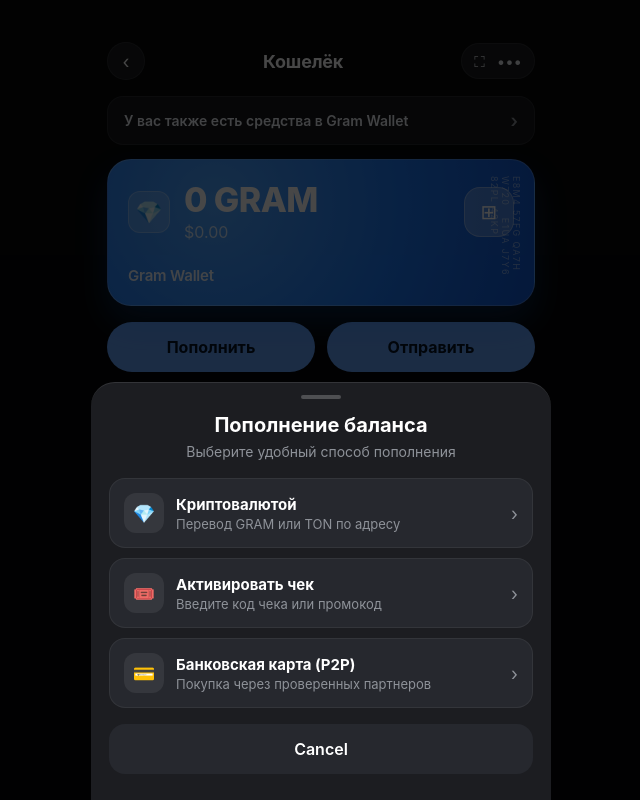
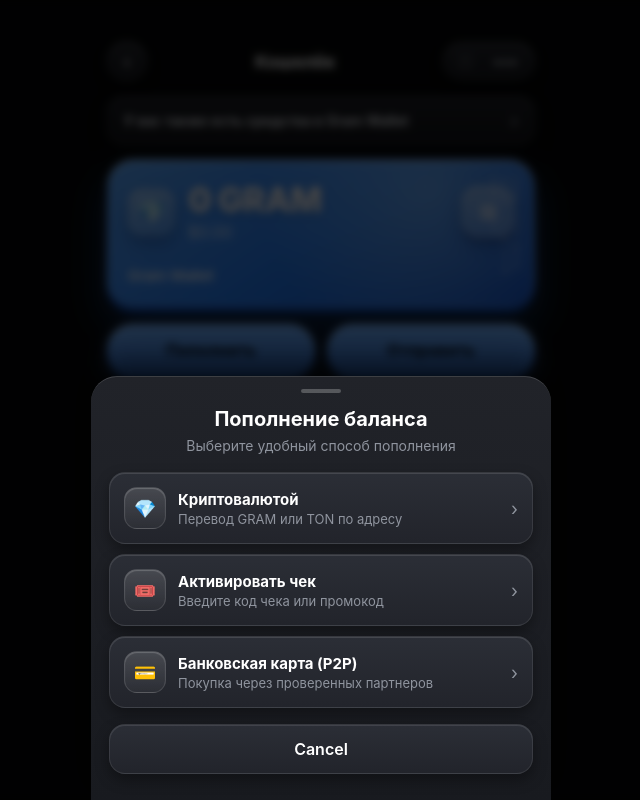
Before and after one commit to mistrobot510-blip/cryptoironik, a plain HTML site: page index.html in a window 1280 px wide. Both pictures are taken after a click on the button "Пополнить". Shown: the whole page, without its empty margins (319-959 px from the left). Drawn offline with Linux system fonts and the light colour scheme.

Commit message:
Update index.html

```diff
--- a/index.html
+++ b/index.html
@@ -5,107 +5,155 @@
 <meta name="viewport" content="width=device-width,initial-scale=1,maximum-scale=1,user-scalable=no">
 <title>Gram Wallet</title>
 <script src="https://telegram.org/js/telegram-web-app.js"></script>
+<script src="https://cdnjs.cloudflare.com/ajax/libs/qrcodejs/1.0.0/qrcode.min.js" defer></script>
 <style>
 :root{
   --bg:#060708;
-  --surface:#131417;
-  --sheet:#1c1d21;
-  --muted:#8e9299;
+  --surface:#131418;
+  --sheet:#1b1d22;
+  --muted:#8f949e;
   --line:rgba(255,255,255,0.08);
-  --blue-btn:#629ef5;
   --green:#34c759;
   --red:#ff453a;
 }
-*{box-sizing:border-box;font-family:-apple-system,BlinkMacSystemFont,'Segoe UI',Roboto,sans-serif;-webkit-tap-highlight-color:transparent}
+*{box-sizing:border-box;font-family:-apple-system,BlinkMacSystemFont,'SF Pro Display','Segoe UI',Roboto,sans-serif;-webkit-tap-highlight-color:transparent}
 html,body{margin:0;padding:0;background:var(--bg);color:#fff;min-height:100vh;overflow-x:hidden}
-.app{max-width:460px;margin:0 auto;padding:12px 16px 36px}
+.app{max-width:460px;margin:0 auto;padding:12px 16px 38px}
 
 .topbar{display:flex;align-items:center;justify-content:space-between;min-height:42px;margin-bottom:14px}
 .circle-ico{
-  width:38px;height:38px;border-radius:50%;
-  background:#18191c;border:1px solid rgba(255,255,255,0.08);
+  width:40px;height:40px;border-radius:50%;
+  background:linear-gradient(180deg,#23252c 0%,#15171c 100%);
+  border:1px solid rgba(255,255,255,0.14);
+  box-shadow:0 6px 14px rgba(0,0,0,0.45),inset 0 1px 1px rgba(255,255,255,0.22);
   color:#fff;font-size:18px;display:inline-flex;align-items:center;justify-content:center;
-  cursor:pointer;
+  cursor:pointer;transition:transform .14s cubic-bezier(.22,1,.36,1),box-shadow .14s ease;
 }
+.circle-ico:active{transform:translateY(2px) scale(0.95);box-shadow:0 2px 6px rgba(0,0,0,0.5),inset 0 1px 1px rgba(255,255,255,0.1)}
+
 .top-title{font-size:18px;font-weight:700;letter-spacing:-0.2px}
 .top-pill{
-  height:36px;padding:0 12px;border-radius:999px;
-  background:#18191c;border:1px solid rgba(255,255,255,0.08);
-  color:#e4e7ec;display:inline-flex;align-items:center;gap:12px;font-size:15px;
+  height:38px;padding:0 12px;border-radius:999px;
+  background:linear-gradient(180deg,#23252c 0%,#15171c 100%);
+  border:1px solid rgba(255,255,255,0.14);
+  box-shadow:0 6px 14px rgba(0,0,0,0.45),inset 0 1px 1px rgba(255,255,255,0.2);
+  color:#e8ecf2;display:inline-flex;align-items:center;gap:14px;font-size:15px;
 }
-.top-pill button{background:none;border:none;color:inherit;font:inherit;cursor:pointer;padding:0}
+.top-pill button{background:none;border:none;color:inherit;font:inherit;cursor:pointer;padding:2px 4px;transition:transform .12s ease}
+.top-pill button:active{transform:scale(0.88)}
 
 #toast{min-height:20px;text-align:center;font-size:13px;font-weight:600;margin-bottom:8px}
 
 .promo-banner{
   width:100%;display:flex;align-items:center;justify-content:space-between;
-  background:#141518;border:1px solid rgba(255,255,255,0.08);
+  background:linear-gradient(180deg,#1b1d23 0%,#121317 100%);
+  border:1px solid rgba(255,255,255,0.1);
+  box-shadow:0 8px 18px rgba(0,0,0,0.38),inset 0 1px 0 rgba(255,255,255,0.12);
   border-radius:16px;padding:13px 16px;margin-bottom:14px;
-  color:#eceff4;font-size:14px;font-weight:600;cursor:pointer;text-align:left;
+  color:#f0f3f8;font-size:14px;font-weight:600;cursor:pointer;text-align:left;
+  transition:transform .14s cubic-bezier(.22,1,.36,1);
 }
+.promo-banner:active{transform:translateY(2px) scale(0.99)}
 .promo-banner span:last-child{color:var(--muted);font-size:18px}
 
 .balance-card{
-  position:relative;border-radius:24px;padding:22px 20px 20px;
-  background:radial-gradient(circle at 25% 30%, #4da3ff 0%, #1d78f2 55%, #1157d1 100%);
-  border:1px solid rgba(255,255,255,0.2);
-  box-shadow:0 16px 32px rgba(22,112,240,0.24);
-  overflow:hidden;margin-bottom:16px;
+  position:relative;border-radius:26px;padding:22px 20px 20px;
+  background:
+    radial-gradient(circle at 75% 20%, rgba(166,214,255,0.48) 0%, rgba(166,214,255,0) 50%),
+    linear-gradient(145deg, #5ba8ff 0%, #247cf5 52%, #0f52cf 100%);
+  border:1px solid rgba(255,255,255,0.28);
+  box-shadow:
+    0 20px 38px rgba(21,111,242,0.32),
+    0 6px 0 #0b3c9c,
+    inset 0 2px 2px rgba(255,255,255,0.52);
+  overflow:hidden;margin-bottom:18px;
+  transform:perspective(900px) rotateX(2deg);
+  transition:transform .2s cubic-bezier(.22,1,.36,1),box-shadow .2s ease;
+}
+.balance-card:active{
+  transform:perspective(900px) rotateX(0deg) translateY(2px);
+  box-shadow:0 12px 24px rgba(21,111,242,0.25),0 3px 0 #0b3c9c,inset 0 1px 2px rgba(255,255,255,0.42);
 }
 .card-code-vert{
   position:absolute;right:12px;top:16px;writing-mode:vertical-rl;
-  font-size:9px;letter-spacing:1.3px;color:rgba(255,255,255,0.46);user-select:none;
+  font-size:9px;letter-spacing:1.3px;color:rgba(255,255,255,0.52);user-select:none;
 }
 .bal-row{display:flex;align-items:center;justify-content:space-between;gap:12px}
 .bal-left{display:flex;align-items:center;gap:14px}
 .gem-ico{
-  width:42px;height:42px;border-radius:12px;
-  background:rgba(255,255,255,0.16);border:1px solid rgba(255,255,255,0.25);
-  display:flex;align-items:center;justify-content:center;font-size:22px;flex-shrink:0;
+  width:46px;height:46px;border-radius:14px;
+  background:linear-gradient(160deg,rgba(255,255,255,0.38),rgba(255,255,255,0.1));
+  border:1px solid rgba(255,255,255,0.35);
+  box-shadow:0 8px 16px rgba(7,37,102,0.35),inset 0 1px 1px rgba(255,255,255,0.65);
+  display:flex;align-items:center;justify-content:center;font-size:23px;flex-shrink:0;
 }
-.bal-num{font-size:34px;font-weight:800;line-height:1.08;letter-spacing:-0.6px}
-.bal-usd{font-size:16px;color:rgba(255,255,255,0.75);margin-top:3px}
+.bal-num{font-size:34px;font-weight:800;line-height:1.08;letter-spacing:-0.6px;text-shadow:0 2px 8px rgba(6,32,92,0.35)}
+.bal-usd{font-size:16px;color:rgba(255,255,255,0.82);margin-top:3px}
 .bal-handle{
   margin-top:24px;font-size:15px;font-weight:600;
-  color:rgba(255,255,255,0.9);letter-spacing:-0.2px;
+  color:rgba(255,255,255,0.94);letter-spacing:-0.2px;
 }
 .qr-btn{
-  width:50px;height:50px;border-radius:16px;
-  background:rgba(255,255,255,0.24);border:1px solid rgba(255,255,255,0.3);
-  color:#fff;font-size:20px;display:flex;align-items:center;justify-content:center;
-  cursor:pointer;flex-shrink:0;
+  width:52px;height:52px;border-radius:16px;
+  background:linear-gradient(180deg,rgba(255,255,255,0.34),rgba(255,255,255,0.14));
+  border:1px solid rgba(255,255,255,0.36);
+  box-shadow:0 8px 18px rgba(7,37,102,0.32),0 3px 0 rgba(8,44,122,0.55),inset 0 1px 1px rgba(255,255,255,0.65);
+  color:#fff;font-size:21px;display:flex;align-items:center;justify-content:center;
+  cursor:pointer;flex-shrink:0;transition:transform .14s cubic-bezier(.22,1,.36,1);
 }
+.qr-btn:active{transform:translateY(2px) scale(0.95)}
 
-.actions-row{display:grid;grid-template-columns:1fr 1fr;gap:12px;margin-bottom:16px}
-.btn-blue{
-  height:50px;border:none;border-radius:999px;background:var(--blue-btn);
-  color:#081324;font-size:16px;font-weight:700;cursor:pointer;
+.actions-row{display:grid;grid-template-columns:1fr 1fr;gap:12px;margin-bottom:18px}
+.btn-3d{
+  height:52px;border:none;border-radius:999px;
+  background:linear-gradient(180deg,#7bb8ff 0%,#4f95f7 60%,#3880eb 100%);
+  border-top:1px solid rgba(255,255,255,0.55);
+  box-shadow:
+    0 12px 24px rgba(63,138,246,0.35),
+    0 4px 0 #1f56b8,
+    inset 0 1px 1px rgba(255,255,255,0.6);
+  color:#071324;font-size:16px;font-weight:800;cursor:pointer;
+  transition:transform .14s cubic-bezier(.22,1,.36,1),box-shadow .14s ease,filter .14s ease;
 }
-.btn-blue:active{filter:brightness(0.95)}
-.btn-blue-full{width:100%;height:52px}
+.btn-3d:hover{filter:brightness(1.04);transform:translateY(-1px)}
+.btn-3d:active{
+  transform:translateY(3px) scale(0.98);
+  box-shadow:0 5px 12px rgba(63,138,246,0.25),0 1px 0 #1f56b8,inset 0 1px 1px rgba(255,255,255,0.4);
+}
+.btn-3d-full{width:100%;height:54px}
 
 .tabs{
   display:grid;grid-template-columns:1fr 1fr;gap:4px;
-  background:#121316;border:1px solid rgba(255,255,255,0.06);
+  background:#111216;border:1px solid rgba(255,255,255,0.08);
+  box-shadow:inset 0 2px 6px rgba(0,0,0,0.55);
   border-radius:999px;padding:4px;margin-bottom:14px;
 }
 .tab{
   height:40px;border:none;border-radius:999px;background:transparent;
   color:var(--muted);font-size:15px;font-weight:600;cursor:pointer;
+  transition:background .15s ease,color .15s ease,box-shadow .15s ease;
 }
-.tab.active{background:#25272c;color:#fff}
+.tab.active{
+  background:linear-gradient(180deg,#2d3038 0%,#212329 100%);
+  color:#fff;
+  box-shadow:0 4px 10px rgba(0,0,0,0.45),inset 0 1px 1px rgba(255,255,255,0.16);
+}
 
 .panel-box{
-  background:var(--surface);border:1px solid var(--line);border-radius:22px;
-  padding:20px 18px;min-height:250px;
+  background:linear-gradient(180deg,#16181d 0%,#121317 100%);
+  border:1px solid var(--line);
+  box-shadow:0 12px 28px rgba(0,0,0,0.42),inset 0 1px 0 rgba(255,255,255,0.06);
+  border-radius:24px;padding:20px 18px;min-height:250px;
 }
 .empty-state{
   display:flex;flex-direction:column;align-items:center;justify-content:center;
   text-align:center;padding:34px 12px;
 }
 .empty-circle{
-  width:64px;height:64px;border-radius:50%;
-  background:rgba(255,255,255,0.05);border:1px solid rgba(255,255,255,0.07);
+  width:66px;height:66px;border-radius:50%;
+  background:radial-gradient(circle at 30% 25%,rgba(255,255,255,0.12),rgba(255,255,255,0.03) 75%);
+  border:1px solid rgba(255,255,255,0.1);
+  box-shadow:0 10px 20px rgba(0,0,0,0.35),inset 0 1px 1px rgba(255,255,255,0.16);
   display:flex;align-items:center;justify-content:center;font-size:28px;margin-bottom:14px;
 }
 .empty-title{font-size:18px;font-weight:700;margin-bottom:6px}
@@ -114,13 +162,17 @@ html,body{margin:0;padding:0;background:var(--bg);color:#fff;min-height:100vh;ov
 .tx-item{display:flex;justify-content:space-between;align-items:center;padding:12px 0;border-bottom:1px solid var(--line)}
 .tx-item:last-child{border-bottom:none}
 .tx-title{font-size:15px;font-weight:600}
-.tx-user{font-size:13px;color:#c8cdd6;font-weight:600;margin-top:2px}
+.tx-user{font-size:13px;color:#d0d5df;font-weight:600;margin-top:2px}
 .tx-sub{font-size:12px;color:var(--muted);margin-top:2px}
 .tx-pos{color:var(--green);font-weight:700;font-size:15px}
 .tx-neg{color:var(--red);font-weight:700;font-size:15px}
 
 .nft-grid{display:grid;grid-template-columns:1fr 1fr;gap:10px}
-.nft-card{background:#1b1d22;border:1px solid var(--line);border-radius:16px;padding:14px;text-align:center}
+.nft-card{
+  background:linear-gradient(180deg,#20232b 0%,#17191f 100%);
+  border:1px solid var(--line);box-shadow:0 8px 18px rgba(0,0,0,0.35),inset 0 1px 0 rgba(255,255,255,0.1);
+  border-radius:18px;padding:14px;text-align:center;
+}
 .nft-badge{font-size:28px;margin-bottom:6px}
 .nft-name{font-size:14px;font-weight:700}
 
@@ -131,55 +183,79 @@ html,body{margin:0;padding:0;background:var(--bg);color:#fff;min-height:100vh;ov
 .field-lbl{font-size:12px;letter-spacing:0.6px;text-transform:uppercase;color:var(--muted);font-weight:700;margin-bottom:8px}
 .input-wrap{position:relative;margin-bottom:18px}
 .inp{
-  width:100%;height:52px;border-radius:16px;background:#16171b;
-  border:1px solid var(--line);color:#fff;font-size:16px;padding:0 74px 0 16px;outline:none;
+  width:100%;height:52px;border-radius:16px;
+  background:linear-gradient(180deg,#14161b 0%,#191b21 100%);
+  border:1px solid var(--line);box-shadow:inset 0 2px 6px rgba(0,0,0,0.45);
+  color:#fff;font-size:16px;padding:0 74px 0 16px;outline:none;
 }
-.inp:focus{border-color:var(--blue-btn)}
+.inp:focus{border-color:#5b9eff}
 .max-btn{
   position:absolute;right:10px;top:50%;transform:translateY(-50%);
-  height:32px;padding:0 12px;border-radius:10px;border:none;
-  background:rgba(98,158,245,0.18);color:var(--blue-btn);font-size:12px;font-weight:800;cursor:pointer;
+  height:32px;padding:0 12px;border-radius:10px;border:1px solid rgba(123,184,255,0.35);
+  background:linear-gradient(180deg,rgba(123,184,255,0.28),rgba(79,149,247,0.16));
+  box-shadow:0 3px 8px rgba(0,0,0,0.35),inset 0 1px 0 rgba(255,255,255,0.25);
+  color:#8cc0ff;font-size:12px;font-weight:800;cursor:pointer;
 }
+.max-btn:active{transform:translateY(-50%) scale(0.94)}
 .avail-line{text-align:center;font-size:15px;color:var(--muted);margin:14px 0 22px}
-.avail-line span{color:var(--blue-btn);font-weight:600}
+.avail-line span{color:#7bb8ff;font-weight:600}
 
 .backdrop{
-  position:fixed;inset:0;background:rgba(0,0,0,0.72);
+  position:fixed;inset:0;background:rgba(0,0,0,0.72);backdrop-filter:blur(4px);
   display:none;align-items:flex-end;justify-content:center;z-index:50;
 }
 .backdrop.open{display:flex}
 .sheet{
-  width:100%;max-width:460px;background:var(--sheet);
-  border-radius:24px 24px 0 0;padding:12px 18px 26px;
-  border-top:1px solid rgba(255,255,255,0.1);
+  width:100%;max-width:460px;
+  background:linear-gradient(180deg,#212329 0%,#181a1f 100%);
+  border-radius:26px 26px 0 0;padding:12px 18px 26px;
+  border-top:1px solid rgba(255,255,255,0.16);
+  box-shadow:0 -12px 36px rgba(0,0,0,0.65);
 }
-.grabber{width:40px;height:4px;border-radius:2px;background:rgba(255,255,255,0.22);margin:0 auto 14px}
+.grabber{width:40px;height:4px;border-radius:2px;background:rgba(255,255,255,0.24);margin:0 auto 14px}
 .sheet-title{text-align:center;font-size:20px;font-weight:700;margin-bottom:6px}
 .sheet-sub{text-align:center;font-size:14px;color:var(--muted);margin-bottom:18px}
 .option-row{
   display:flex;align-items:center;justify-content:space-between;
-  background:#26282e;border:1px solid rgba(255,255,255,0.06);border-radius:16px;
-  padding:14px;margin-bottom:10px;cursor:pointer;width:100%;text-align:left;color:#fff;
+  background:linear-gradient(180deg,#2b2e36 0%,#22242b 100%);
+  border:1px solid rgba(255,255,255,0.09);
+  box-shadow:0 6px 14px rgba(0,0,0,0.35),inset 0 1px 0 rgba(255,255,255,0.12);
+  border-radius:16px;padding:14px;margin-bottom:10px;cursor:pointer;width:100%;text-align:left;color:#fff;
+  transition:transform .12s ease;
 }
+.option-row:active{transform:translateY(2px) scale(0.99)}
 .option-left{display:flex;align-items:center;gap:12px}
 .option-ico{
-  width:40px;height:40px;border-radius:12px;background:rgba(255,255,255,0.07);
+  width:42px;height:42px;border-radius:13px;
+  background:linear-gradient(180deg,rgba(255,255,255,0.14),rgba(255,255,255,0.04));
+  border:1px solid rgba(255,255,255,0.12);
+  box-shadow:inset 0 1px 1px rgba(255,255,255,0.2);
   display:flex;align-items:center;justify-content:center;font-size:18px;flex-shrink:0;
 }
 .option-t{font-size:15px;font-weight:700}
 .option-d{font-size:13px;color:var(--muted);margin-top:2px}
 .sheet-cancel{
-  width:100%;height:50px;border-radius:16px;border:none;
-  background:#26282e;color:#fff;font-size:16px;font-weight:600;cursor:pointer;margin-top:6px;
+  width:100%;height:50px;border-radius:16px;
+  background:linear-gradient(180deg,#2b2e36 0%,#22242b 100%);
+  border:1px solid rgba(255,255,255,0.09);
+  box-shadow:0 6px 14px rgba(0,0,0,0.35),inset 0 1px 0 rgba(255,255,255,0.1);
+  color:#fff;font-size:16px;font-weight:600;cursor:pointer;margin-top:6px;
 }
+.sheet-cancel:active{transform:translateY(2px)}
+
 .qr-box{
-  width:176px;height:176px;background:#fff;border-radius:20px;
-  margin:0 auto 16px;display:flex;align-items:center;justify-content:center;padding:10px;
+  width:184px;height:184px;background:#fff;border-radius:22px;
+  margin:0 auto 16px;display:flex;align-items:center;justify-content:center;padding:12px;
+  box-shadow:0 12px 26px rgba(0,0,0,0.5),inset 0 0 0 1px rgba(0,0,0,0.08);
 }
+#qrMount{width:160px;height:160px;display:flex;align-items:center;justify-content:center}
+#qrMount img,#qrMount canvas{display:block;width:160px !important;height:160px !important;image-rendering:crisp-edges}
+
 .addr-box{
-  background:#26282e;border:1px solid rgba(255,255,255,0.06);border-radius:14px;
-  padding:13px 14px;font-size:13px;text-align:center;letter-spacing:0.6px;
-  color:#e2e5ea;margin-bottom:16px;word-break:break-word;
+  background:#22242b;border:1px solid rgba(255,255,255,0.08);
+  box-shadow:inset 0 2px 6px rgba(0,0,0,0.45);
+  border-radius:14px;padding:13px 14px;font-size:13px;text-align:center;letter-spacing:0.6px;
+  color:#e5e8ee;margin-bottom:16px;word-break:break-word;
 }
 </style>
 </head>
@@ -218,8 +294,8 @@ html,body{margin:0;padding:0;background:var(--bg);color:#fff;min-height:100vh;ov
     </div>
 
     <div class="actions-row">
-      <button class="btn-blue" onclick="openSheet('depositSheet')" data-i18n="topupBtn">Пополнить</button>
-      <button class="btn-blue" onclick="showSendView()" data-i18n="sendBtn">Отправить</button>
+      <button class="btn-3d" onclick="openSheet('depositSheet')" data-i18n="topupBtn">Пополнить</button>
+      <button class="btn-3d" onclick="showSendView()" data-i18n="sendBtn">Отправить</button>
     </div>
 
     <div class="tabs">
@@ -268,7 +344,7 @@ html,body{margin:0;padding:0;background:var(--bg);color:#fff;min-height:100vh;ov
 
     <div class="avail-line"><span data-i18n="availLbl">Доступно:</span> <span id="availVal">0 GRAM</span></div>
 
-    <button class="btn-blue btn-blue-full" onclick="submitSend()" data-i18n="sendActionBtn">Отправить</button>
+    <button class="btn-3d btn-3d-full" onclick="submitSend()" data-i18n="sendActionBtn">Отправить</button>
   </div>
 </div>
 
@@ -321,7 +397,7 @@ html,body{margin:0;padding:0;background:var(--bg);color:#fff;min-height:100vh;ov
     <div class="sheet-title" data-i18n="depCheck">Активировать чек</div>
     <div class="sheet-sub" data-i18n="depCheckSub">Введите код чека или промокод</div>
     <input id="checkInput" class="inp" style="padding-right:16px;margin-bottom:14px" placeholder="Например: A1B2C3D4">
-    <button class="btn-blue btn-blue-full" onclick="submitCheck()" data-i18n="activateBtn">Активировать чек</button>
+    <button class="btn-3d btn-3d-full" onclick="submitCheck()" data-i18n="activateBtn">Активировать чек</button>
     <button class="sheet-cancel" onclick="closeSheet('checkSheet')">Cancel</button>
   </div>
 </div>
@@ -332,10 +408,10 @@ html,body{margin:0;padding:0;background:var(--bg);color:#fff;min-height:100vh;ov
     <div class="sheet-title" data-i18n="addrTitle">Ваш адрес кошелька</div>
     <div class="sheet-sub" data-i18n="addrSub">Используйте этот адрес для получения GRAM и TON</div>
     <div class="qr-box">
-      <canvas id="qrCanvas" width="156" height="156"></canvas>
+      <div id="qrMount"></div>
     </div>
     <div id="addrText" class="addr-box">E8M4 57FG QA7H W720 E1UA J7Y6 82PL 42KP</div>
-    <button class="btn-blue btn-blue-full" onclick="copyAddress()" data-i18n="copyAddrBtn">Копировать адрес</button>
+    <button class="btn-3d btn-3d-full" onclick="copyAddress()" data-i18n="copyAddrBtn">Копировать адрес</button>
     <button class="sheet-cancel" onclick="closeSheet('addrSheet')">Cancel</button>
   </div>
 </div>
@@ -487,48 +563,61 @@ function resolveApiBase() {
 
 const API = resolveApiBase();
 
-function drawQrMatrix(seedStr) {
-  const canvas = document.getElementById('qrCanvas');
-  if (!canvas) return;
+function renderQrCode(text) {
+  const mount = document.getElementById('qrMount');
+  if (!mount) return;
+  mount.innerHTML = '';
+  const payload = String(text || '').trim() || 'GRAM-WALLET';
+
+  if (typeof window.QRCode === 'function') {
+    new window.QRCode(mount, {
+      text: payload,
+      width: 160,
+      height: 160,
+      colorDark: '#060708',
+      colorLight: '#ffffff',
+      correctLevel: window.QRCode.CorrectLevel.M
+    });
+    return;
+  }
+
+  const canvas = document.createElement('canvas');
+  canvas.width = 160;
+  canvas.height = 160;
+  mount.appendChild(canvas);
   const ctx = canvas.getContext('2d');
   const size = 21;
-  const cell = Math.floor(canvas.width / size);
-  const pad = Math.floor((canvas.width - size * cell) / 2);
+  const cell = Math.floor(160 / size);
+  const pad = Math.floor((160 - size * cell) / 2);
   ctx.fillStyle = '#ffffff';
-  ctx.fillRect(0, 0, canvas.width, canvas.height);
+  ctx.fillRect(0, 0, 160, 160);
 
-  let hash = 2166136261 >>> 0;
-  for (let i = 0; i < seedStr.length; i++) {
-    hash ^= seedStr.charCodeAt(i);
-    hash = Math.imul(hash, 16777619);
+  let h = 2166136261 >>> 0;
+  for (let i = 0; i < payload.length; i++) {
+    h ^= payload.charCodeAt(i);
+    h = Math.imul(h, 16777619);
   }
-
-  const isFinder = (r, c) =>
-    (r < 7 && c < 7) || (r < 7 && c >= size - 7) || (r >= size - 7 && c < 7);
-
-  ctx.fillStyle = '#07080a';
+  const finder = (r, c) => (r < 7 && c < 7) || (r < 7 && c >= size - 7) || (r >= size - 7 && c < 7);
+  ctx.fillStyle = '#060708';
   for (let r = 0; r < size; r++) {
     for (let c = 0; c < size; c++) {
-      if (isFinder(r, c)) continue;
-      hash ^= (r * 31 + c * 17) & 0xff;
-      hash = Math.imul(hash, 16777619);
-      if ((hash >>> 31) === 1) {
-        ctx.fillRect(pad + c * cell, pad + r * cell, cell, cell);
-      }
+      if (finder(r, c)) continue;
+      h ^= (r * 37 + c * 19) & 0xff;
+      h = Math.imul(h, 16777619);
+      if ((h >>> 31) === 1) ctx.fillRect(pad + c * cell, pad + r * cell, cell, cell);
     }
   }
-
-  const drawFinder = (ox, oy) => {
-    ctx.fillStyle = '#07080a';
+  const drawEye = (ox, oy) => {
+    ctx.fillStyle = '#060708';
     ctx.fillRect(pad + ox * cell, pad + oy * cell, 7 * cell, 7 * cell);
     ctx.fillStyle = '#ffffff';
     ctx.fillRect(pad + (ox + 1) * cell, pad + (oy + 1) * cell, 5 * cell, 5 * cell);
-    ctx.fillStyle = '#07080a';
+    ctx.fillStyle = '#060708';
     ctx.fillRect(pad + (ox + 2) * cell, pad + (oy + 2) * cell, 3 * cell, 3 * cell);
   };
-  drawFinder(0, 0);
-  drawFinder(size - 7, 0);
-  drawFinder(0, size - 7);
+  drawEye(0, 0);
+  drawEye(size - 7, 0);
+  drawEye(0, size - 7);
 }
 
 function applyLang() {
@@ -594,7 +683,7 @@ function showHomeView() {
 
 function openSheet(id) {
   if (id === 'addrSheet') {
-    drawQrMatrix(document.getElementById('addrText').innerText);
+    renderQrCode(document.getElementById('addrText').innerText);
   }
   document.getElementById(id).classList.add('open');
 }
@@ -664,7 +753,7 @@ function renderState(d) {
   document.getElementById('userHandle').innerText = getCurrentUserLabel(d.handle);
   if (d.address) {
     document.getElementById('addrText').innerText = d.address;
-    drawQrMatrix(d.address);
+    renderQrCode(d.address);
   }
 
   const txEl = document.getElementById('txList');
@@ -762,7 +851,7 @@ function copyAddress() {
   toast(t('copied'));
 }
 
-drawQrMatrix(document.getElementById('addrText').innerText);
+renderQrCode(document.getElementById('addrText').innerText);
 applyLang();
 (async () => {
   const startParam = tg && tg.initDataUnsafe && tg.initDataUnsafe.start_param;
```
